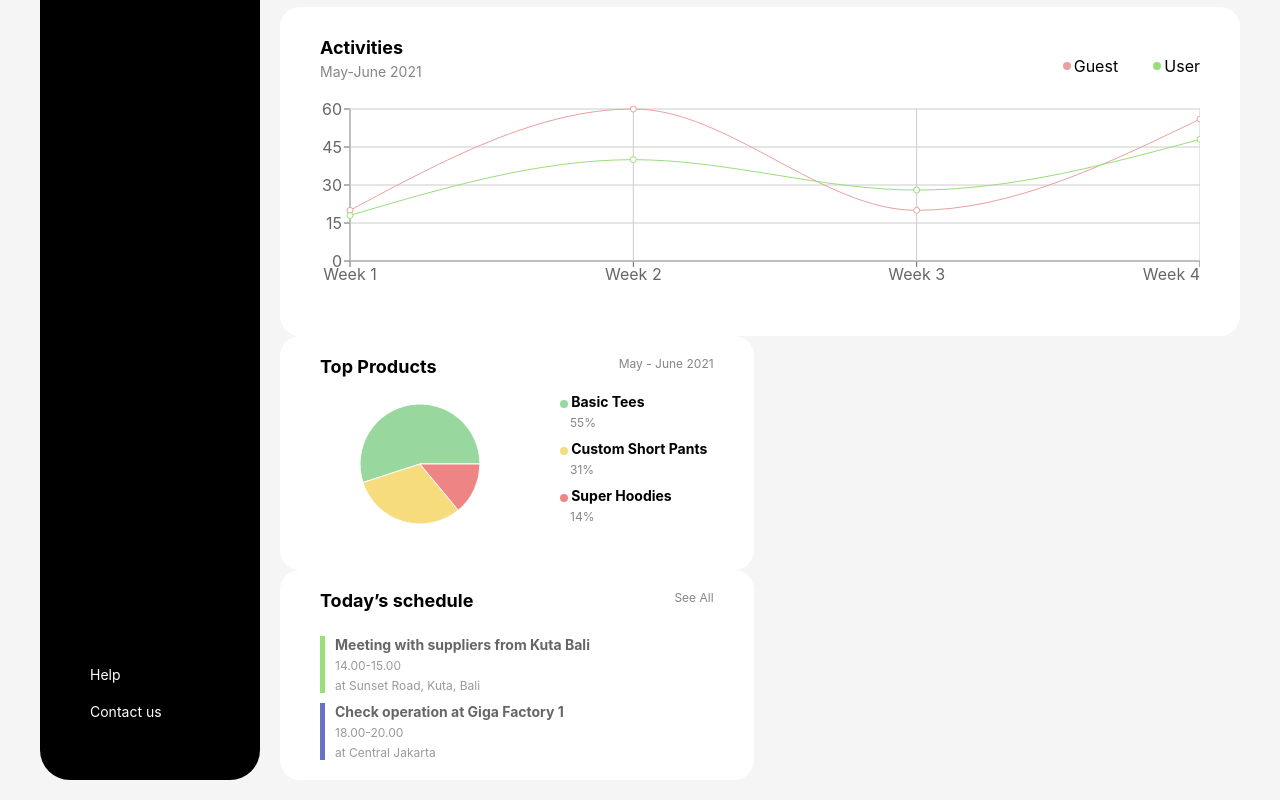
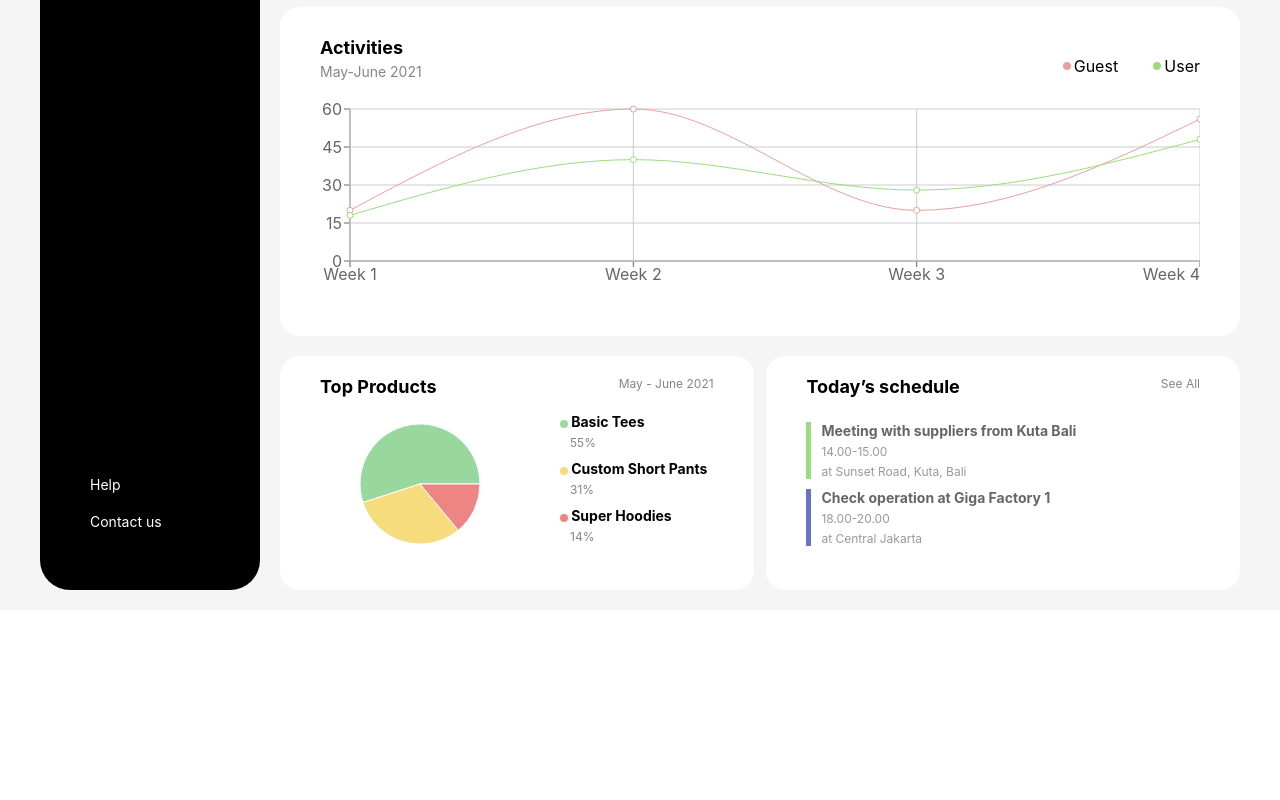
Before and after one commit to pavanpa1g/openinapp, a React (Create React App) app: page / in a window 1280 px wide. Shown: the part 741-1541 px from the top of the page. After the commit the page ends 1351 px from the top, so only its background shows below. Built offline with nearby package versions, Linux system fonts and the light colour scheme.

Commit message:
uninstalled

```diff
--- a/package.json
+++ b/package.json
@@ -9,7 +9,6 @@
     "next-auth": "^4.22.1",
     "react": "^18.2.0",
     "react-dom": "^18.2.0",
-    "react-google-login": "^5.2.2",
     "react-router-dom": "^6.13.0",
     "react-scripts": "5.0.1",
     "recharts": "^2.7.2",
--- a/src/components/Home.css
+++ b/src/components/Home.css
@@ -282,15 +282,17 @@
   margin-top: 10px;
 }
 
-.bottom-charts-container {
-  display: "flex";
-  margin-top: "20px";
-  justify-content: "space-between";
+.bottom-charts-containers {
+  display: flex;
+  flex-direction: row;
+  margin-top: 20px;
+  justify-content: space-between;
+
 }
 
 
 @media  screen and (max-width:450px) {
-  .bottom-charts-container{
+  .bottom-charts-containers{
     display: flex;
     flex-direction: column;
   }
--- a/src/components/Home.js
+++ b/src/components/Home.js
@@ -142,9 +142,7 @@ const Home = () => {
           <Chart />
         </div>
 
-        <div
-          className="bottom-charts-container"
-        >
+        <div className="bottom-charts-containers">
           <div className="pie-chart-graph-container">
             <div
               style={{
```
Also changed, not shown: 1 other file (tests, documents, lock files or other folders).
